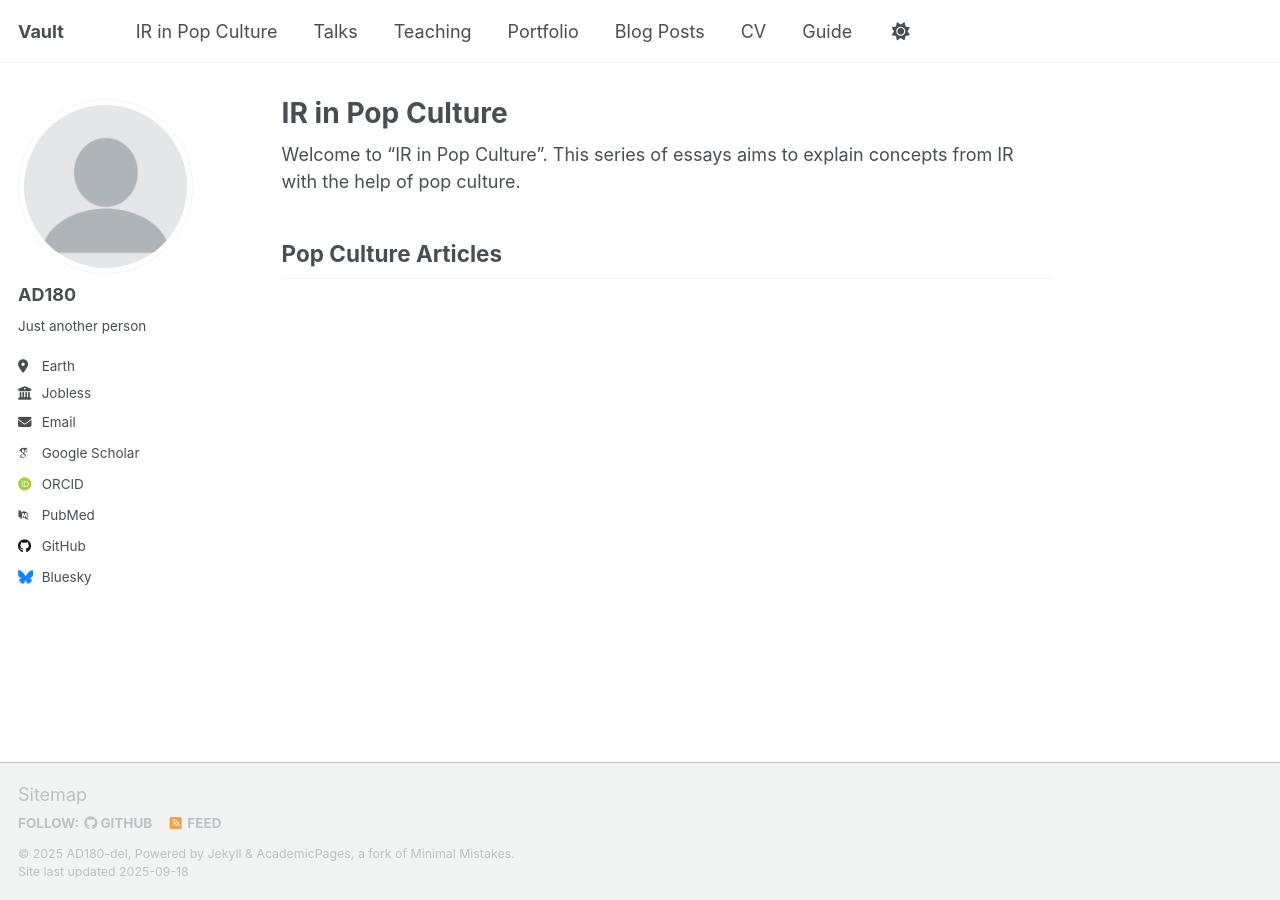
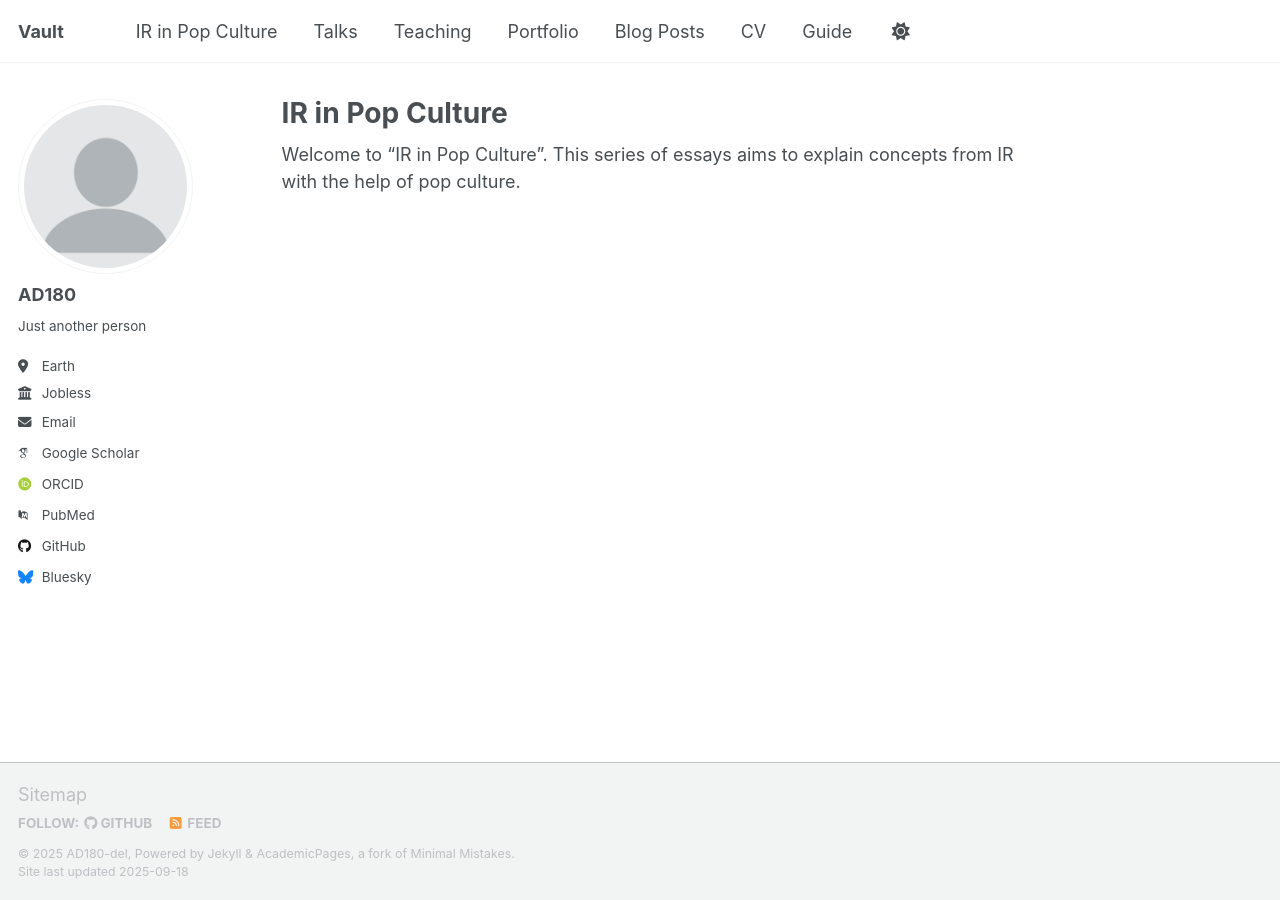
Before and after one commit to AD180-del/ad180-del.github.io, a Jekyll site: the page built from _pages/irinpopculture.md, in a window 1280 px wide. Built offline with Jekyll 4.4.1, drawn with Linux system fonts in a browser that asks for light colours; some web fonts are replaced; a script that is not in the unit is left out.

Commit message:
Update irinpopculture.md

```diff
--- a/_pages/irinpopculture.md
+++ b/_pages/irinpopculture.md
@@ -5,7 +5,6 @@ title: "IR in Pop Culture"
 
 Welcome to "IR in Pop Culture". This series of essays aims to explain concepts from IR with the help of pop culture.
 
-<h2>Pop Culture Articles</h2>
 {% for post in site.categories["IR in Pop Culture"] %}
   <div>
     <h3><a href="{{ post.url }}">{{ post.title }}</a></h3>
```
